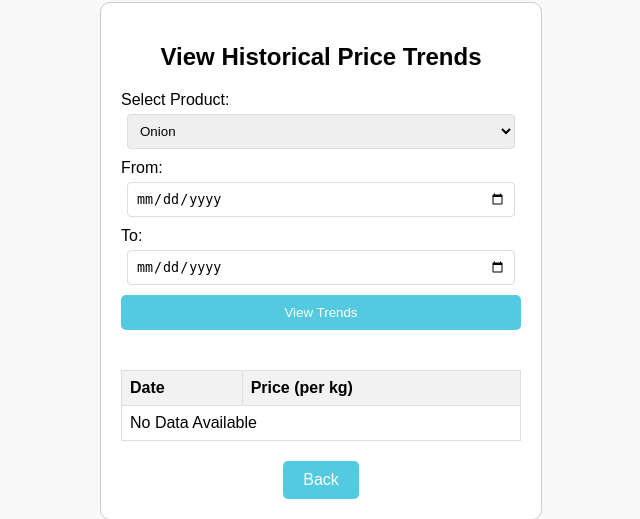
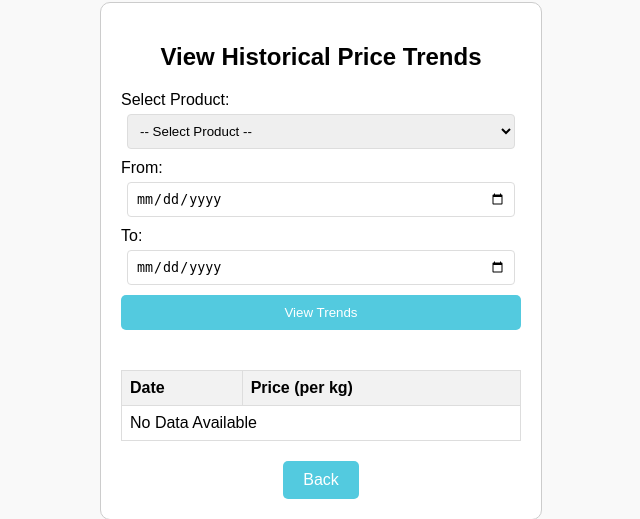
Before and after one commit to Archanasadhasivam/AgriPricePredict, a Flask app: page /historical_price in a window 1280 px wide. Shown: the part 159-678 px from the top of the page, without its empty margins (319-959 px from the left). Run offline with Flask 3, Linux system fonts and the light colour scheme; the visitor is signed in with stand-in values (Sample User, id 1); tables that the repository leaves empty or names only in its code hold one stand-in row (values such as "Sample post"); data that the repository does not hold is empty.

Commit message:
Update historical_price.html

```diff
--- a/templates/historical_price.html
+++ b/templates/historical_price.html
@@ -24,6 +24,7 @@
 
         <label for="product">Select Product:</label>
         <select id="product" name="product">
+            <option value="">-- Select Product --</option>
             {% for product in products %}
                 <option value="onion">Onion</option>
                 <option value="potato">Potato</option>
```
Lines whose indentation alone changed are shown as unchanged.
